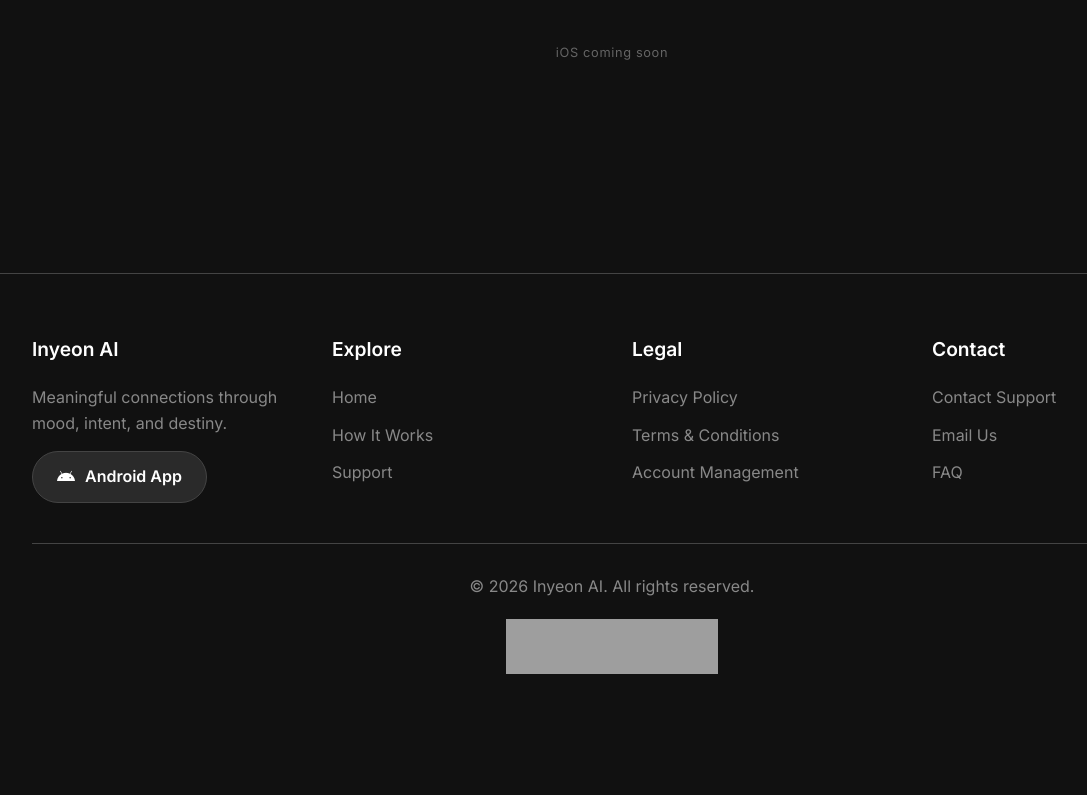
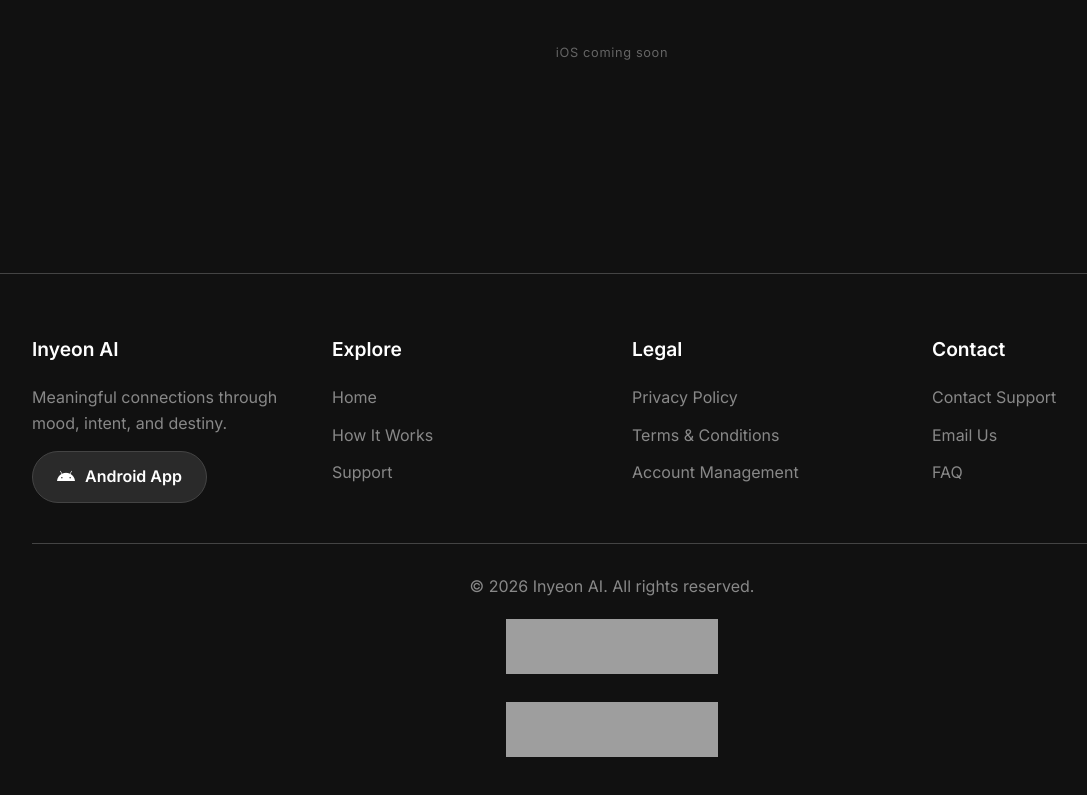
Before and after one commit to adminFlirtyfy/inyeon, a plain HTML site: page index.html in a window 1280 px wide. Shown: the part 4470-5265 px from the top of the page, without its empty margins (28-1115 px from the left). Before the commit the page ends 5192 px from the top, so only its background shows below. Drawn offline with Linux system fonts and the light colour scheme; grey boxes are pictures that could not be loaded.

Commit message:
Add Shipit badge for Inyeon AI
Added a badge link for Inyeon AI featured on Shipit.

```diff
--- a/index.html
+++ b/index.html
@@ -624,6 +624,15 @@
                      style="display: inline-block;" />
             </a>
         </div>
+        <div style="text-align: center; margin-top: 20px;">
+          <a href="https://www.shipit.buzz/products/inyeon-ai?ref=badge" target="_blank" rel="noopener noreferrer">
+            <img src="https://www.shipit.buzz/api/products/inyeon-ai/badge?theme=light"
+              alt="Featured on Shipit"
+              width="212"
+              height="55"
+              style="display: inline-block;" />
+            </a>
+         <div
     </div>
 </footer>
 
```
